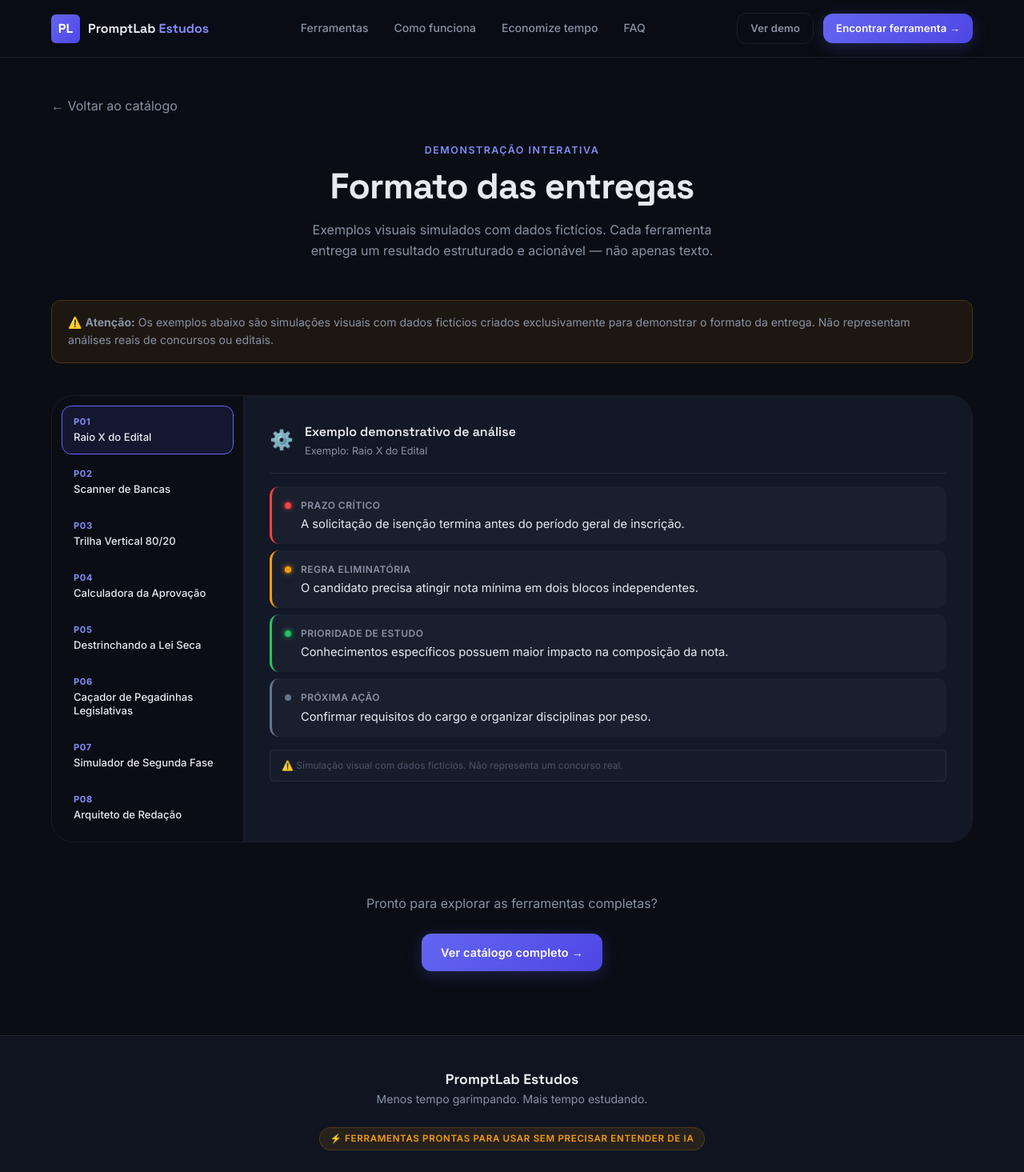
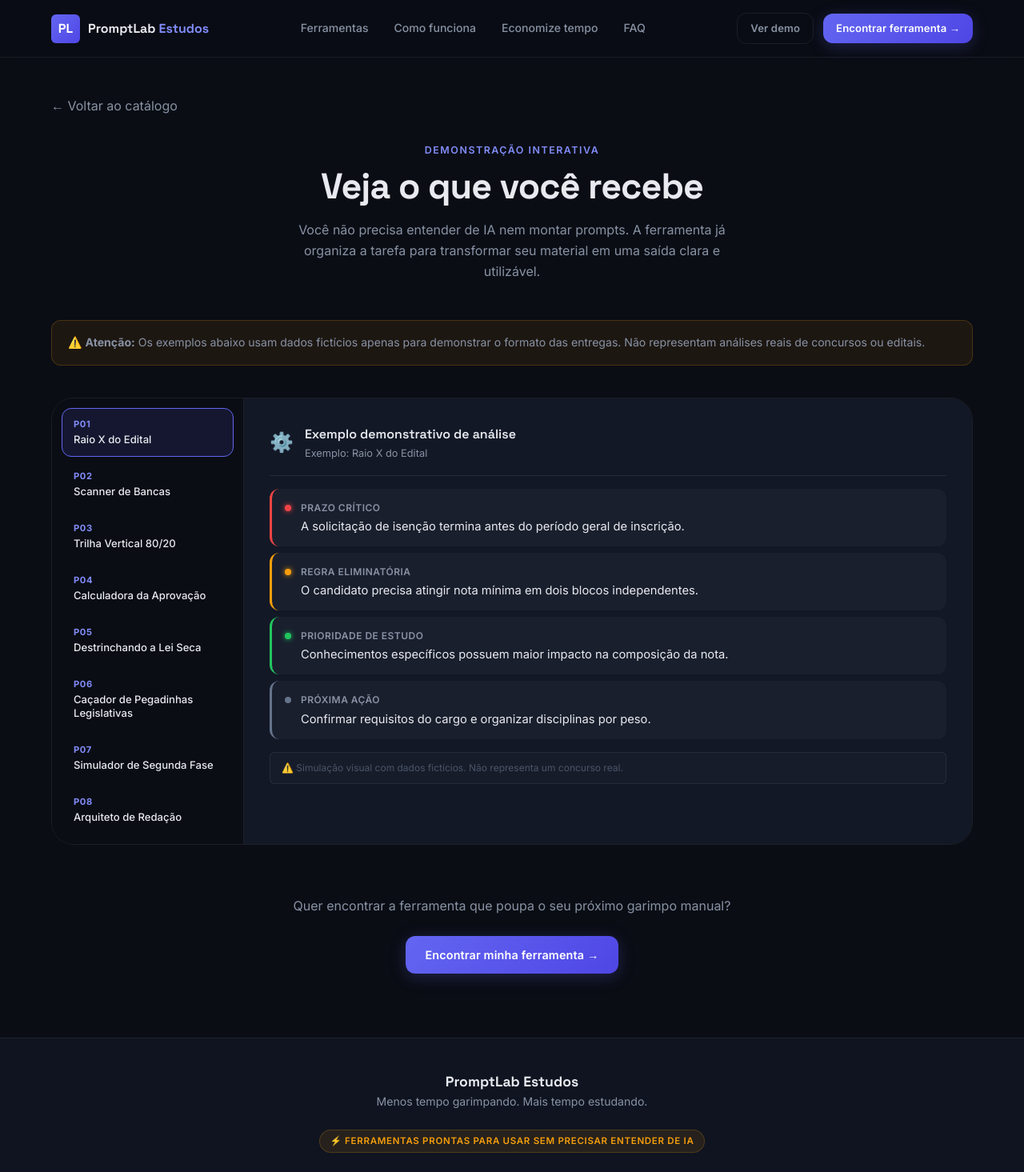
Before and after one commit to leothaylor/promptlab_estudos, a React (Vite) app: page /demo in a window 1280 px wide. Shown: the top 1465 px of the page at 80% size. Built offline with nearby package versions, Linux system fonts and the light colour scheme.

Commit message:
Align demo copy with no-technical-knowledge positioning

```diff
--- a/src/pages/DemoPage.tsx
+++ b/src/pages/DemoPage.tsx
@@ -5,32 +5,30 @@
   return (
     <div className="page-wrapper">
       <div className="container" style={{ paddingTop: 48, paddingBottom: 80 }}>
-        {/* Breadcrumb */}
         <div style={{ marginBottom: 32 }}>
           <Link to="/" className="breadcrumb-link">← Voltar ao catálogo</Link>
         </div>
 
         <div style={{ textAlign: 'center', marginBottom: 48 }}>
           <div className="section-eyebrow">Demonstração interativa</div>
-          <h1 className="display-lg">Formato das entregas</h1>
+          <h1 className="display-lg">Veja o que você recebe</h1>
           <p className="section-sub" style={{ margin: '16px auto 0' }}>
-            Exemplos visuais simulados com dados fictícios.
-            Cada ferramenta entrega um resultado estruturado e acionável — não apenas texto.
+            Você não precisa entender de IA nem montar prompts. A ferramenta já organiza a tarefa para transformar seu material em uma saída clara e utilizável.
           </p>
         </div>
 
         <div className="demo-page-warning">
-          ⚠️ <strong>Atenção:</strong> Os exemplos abaixo são simulações visuais com dados fictícios criados exclusivamente para demonstrar o formato da entrega. Não representam análises reais de concursos ou editais.
+          ⚠️ <strong>Atenção:</strong> Os exemplos abaixo usam dados fictícios apenas para demonstrar o formato das entregas. Não representam análises reais de concursos ou editais.
         </div>
 
         <DemoSimulator />
 
         <div style={{ marginTop: 64, textAlign: 'center' }}>
           <p style={{ color: 'var(--c-text-muted)', marginBottom: 24 }}>
-            Pronto para explorar as ferramentas completas?
+            Quer encontrar a ferramenta que poupa o seu próximo garimpo manual?
           </p>
           <Link to="/" className="btn btn-primary">
-            Ver catálogo completo →
+            Encontrar minha ferramenta →
           </Link>
         </div>
       </div>
```
